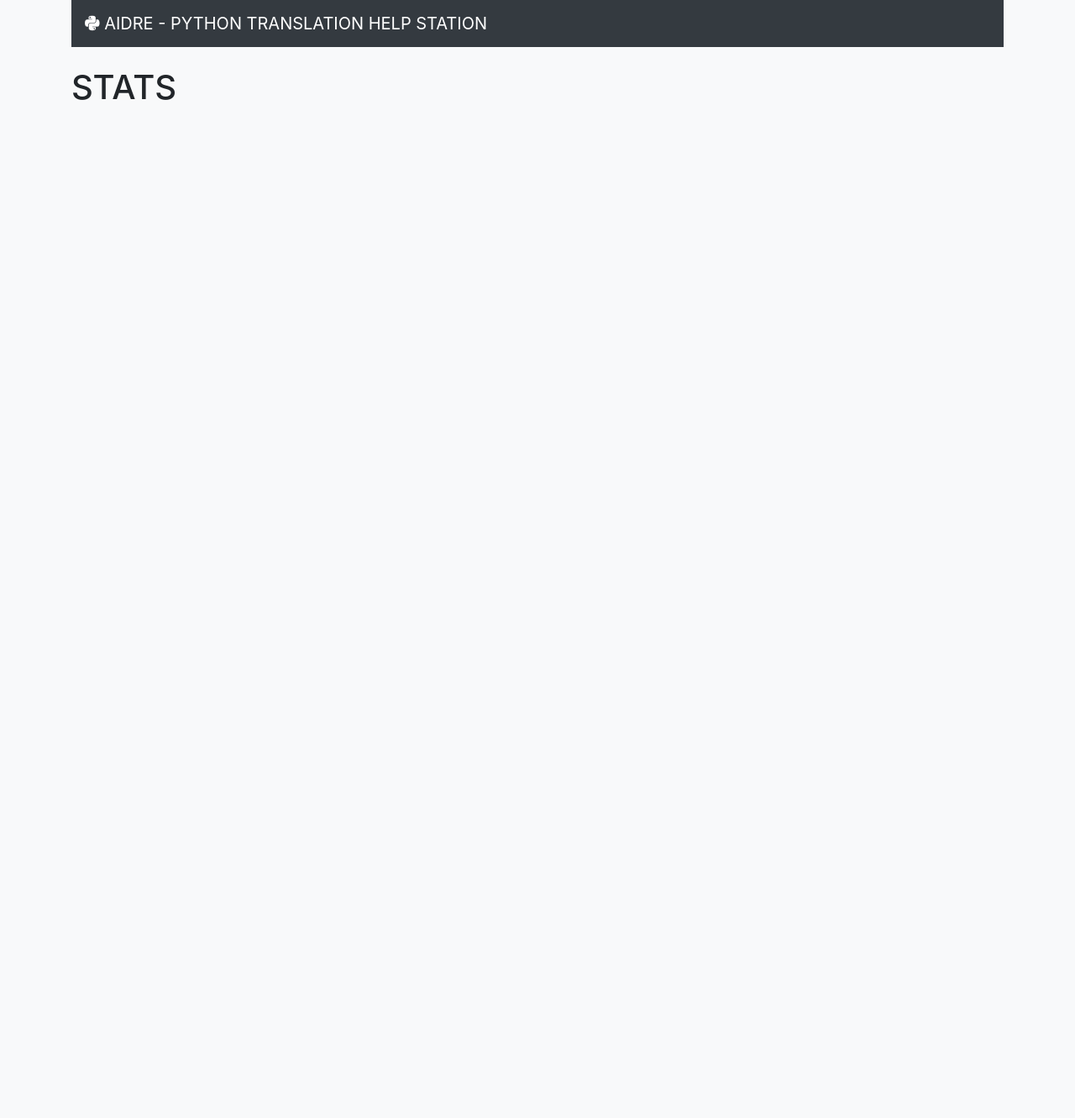
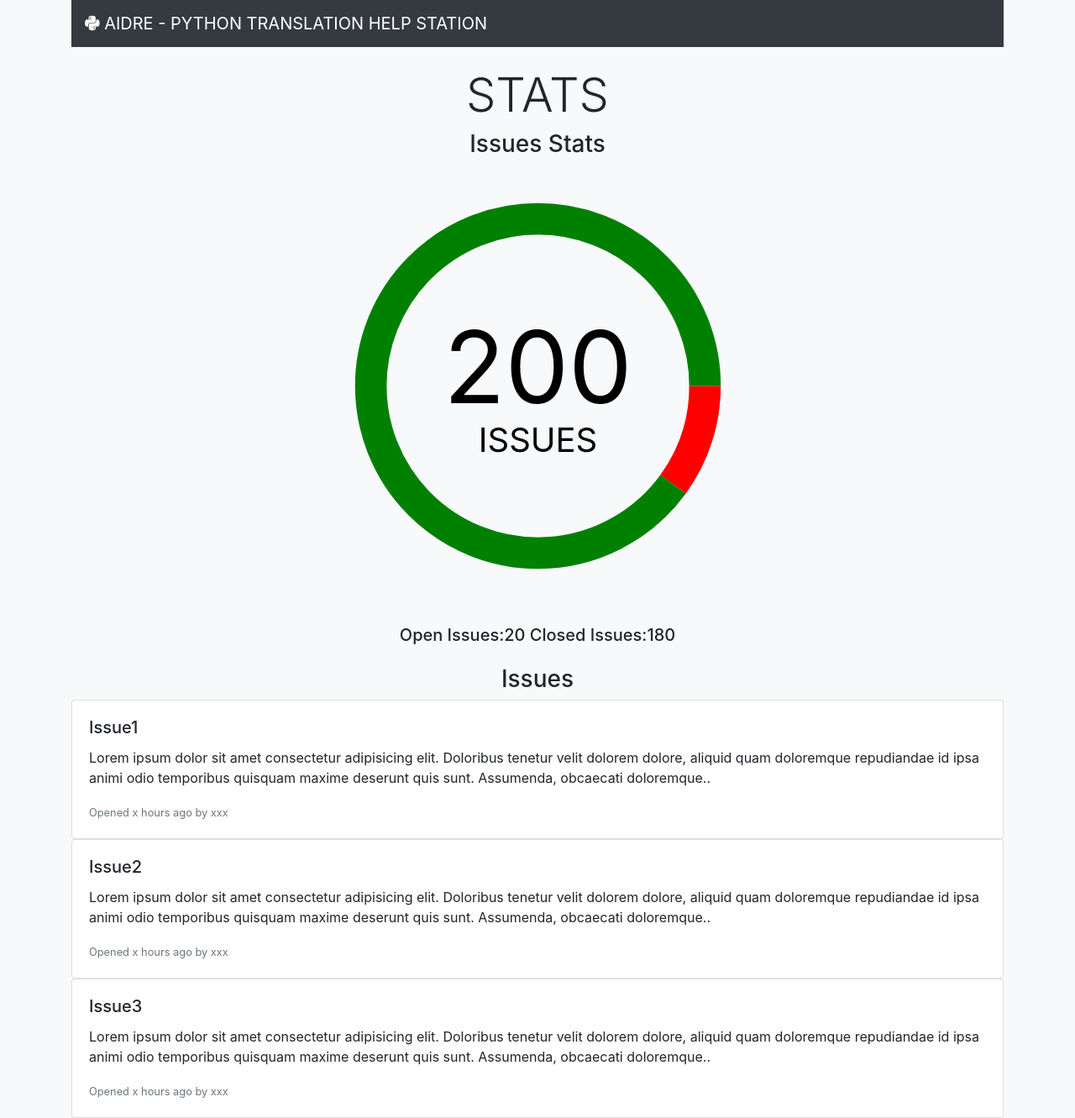
Before and after one commit to Abdur-rahmaanJ/aidre, a Flask app: page /stats in a window 1280 px wide. Shown: the whole page at 84% size. Before the commit the page ends 119 px from the top, so only its background shows below. Run offline with Flask 2, Linux system fonts and the light colour scheme; some libraries are stand-ins or nearby versions.

Commit message:
Stats page template

```diff
--- a/aidre/main.py
+++ b/aidre/main.py
@@ -49,7 +49,7 @@ def list_strings():
 
 @app.route('/stats')
 def stats():
-    return render_template('stats.html')
+    return render_template('stats.html',issues=['Issue1', 'Issue2','Issue3'])
 
 @app.route('/modify', methods=['GET', 'POST'])
 def modify_id():
--- a/aidre/templates/stats.html
+++ b/aidre/templates/stats.html
@@ -1,15 +1,108 @@
 {% extends "base.html" %}
 
 {% block pagehead %}
-<title>aidre - stats</title>
-<style type="text/css" media="screen">
+    <title>aidre - stats</title>
+    <style type="text/css" media="screen">
 
-</style>
+        /* Doughnut Chart */
+        * {
+            -webkit-box-sizing: border-box;
+            -moz-box-sizing: border-box;
+            box-sizing: border-box;
+        }
+        .chart-text {
+            /*font: 16px/1.4em "Montserrat", Arial, sans-serif;*/
+            fill: #000;
+            -moz-transform: translateY(0.25em);
+            -ms-transform: translateY(0.25em);
+            -webkit-transform: translateY(0.25em);
+            transform: translateY(0.25em);
+        }
+        .chart-number {
+            font-size: 0.6em;
+            line-height: 1;
+            text-anchor: middle;
+            -moz-transform: translateY(-0.25em);
+            -ms-transform: translateY(-0.25em);
+            -webkit-transform: translateY(-0.25em);
+            transform: translateY(-0.25em);
+        }
+        .chart-label {
+            font-size: 0.2em;
+            text-transform: uppercase;
+            text-anchor: middle;
+            -moz-transform: translateY(0.7em);
+            -ms-transform: translateY(0.7em);
+            -webkit-transform: translateY(0.7em);
+            transform: translateY(0.7em);
+        }
+        figure {
+            display: flex;
+            justify-content: space-around;
+            flex-direction: column;
+            margin-left: -15px;
+            margin-right: -15px;
+        }
+        @media (min-width: 768px) {
+        figure {
+            flex-direction: row;
+        }
+        }
+        .figure-content {
+            flex: 1;
+            padding-left: 15px;
+            padding-right: 15px;
+            align-self: center;
+        }
+        .figure-content svg {
+         height: auto;
+        }
+
+
+    </style>
 {% endblock %}
 
 {% block content %}
 
-<h1>STATS</h1>
+    <h1 class="text-center display-4">STATS</h1>
+    <div class="col-sm-6 offset-sm-3 mb-4">
+        <h3 class="text-center">Issues Stats</h3>
+        <figure>
+            <div class="figure-content">
+                <svg width="100%" height="100%" viewBox="0 0 42 42" >
+                <circle  cx="21" cy="21" r="15.91549430918954" fill="transparent" ></circle>
+                <circle cx="21" cy="21" r="15.91549430918954" fill="transparent" stroke="#d2d3d4" stroke-width="3" ></circle>
 
+                <circle cx="21" cy="21" r="15.91549430918954" fill="transparent" stroke="red" stroke-width="3" stroke-dasharray="10 90" stroke-dashoffset="0">
+                    <title >Closed Issues</title>
+                </circle>
+                <circle cx="21" cy="21" r="15.91549430918954" fill="transparent" stroke="green" stroke-width="3" stroke-dasharray="90 10" stroke-dashoffset="90">
+                    <title>Open Issues</title>
+                </circle>
+                <!-- unused 10% -->
+                <g class="chart-text">
+                    <text x="50%" y="50%" class="chart-number">
+                    200
+                    </text>
+                    <text x="50%" y="50%" class="chart-label">
+                    Issues
+                    </text>
+                </g>
+                </svg>
+            </div>
+        </figure>
+        <h5 class="text-center">Open Issues:20 Closed Issues:180</h5>
+    </div>
+
+    <h3 class="text-center">Issues</h3>
+    {%for issue in issues%}
+        <div class="card">
+            <div class="card-body">
+                <h5 class="card-title">{{issue}}</h5>
+                <p class="card-text">Lorem ipsum dolor sit amet consectetur adipisicing elit. Doloribus tenetur velit dolorem dolore, aliquid quam doloremque repudiandae id ipsa animi odio temporibus quisquam maxime deserunt quis sunt. Assumenda, obcaecati doloremque..</p>
+                <p class="card-text"><small class="text-muted">Opened x hours ago by xxx</small></p>
+            </div>
+        </div>
+    {%endfor%}
 
 {% endblock %}
```
